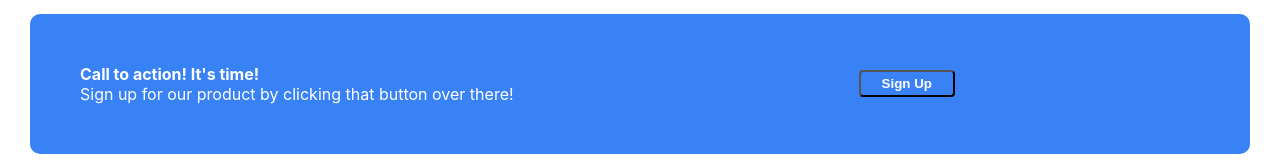
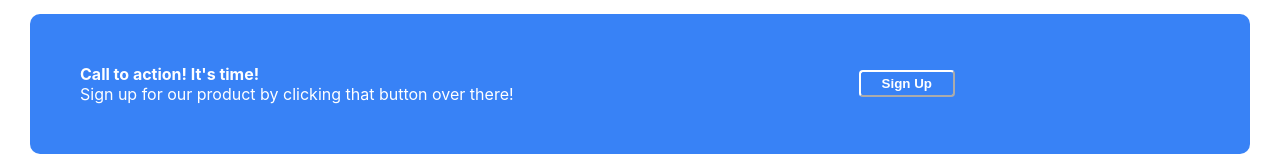
Before and after one commit to DataMoshing/Landing-Page, a plain HTML site: page index.html in a window 1280 px wide. Shown: the part 829-989 px from the top of the page. Drawn offline with Linux system fonts and the light colour scheme.

Commit message:
Fixed bottom sign up button

```diff
--- a/styles.css
+++ b/styles.css
@@ -151,6 +151,7 @@ border-radius: 4px;
 margin: auto;
 background-color: #3882f6;
 border-style: solid 5px;
+border-color: #ffffff;
 color: white;
 font-weight: 600;
 }
```
